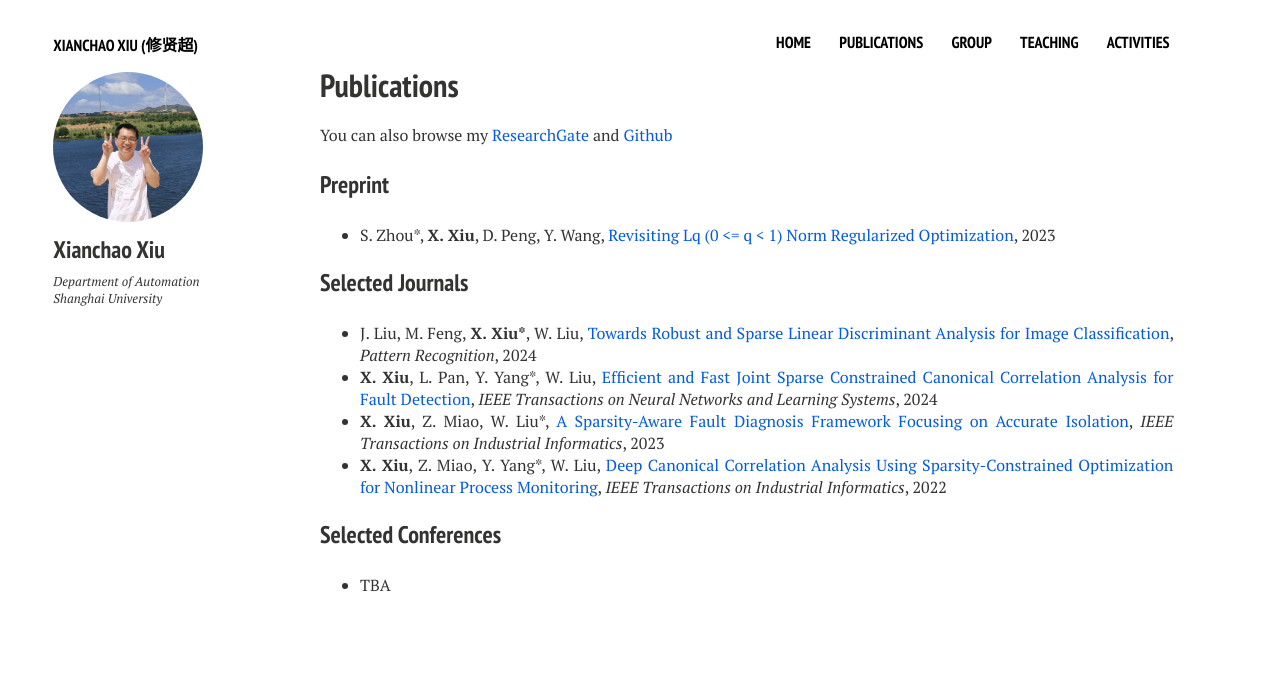
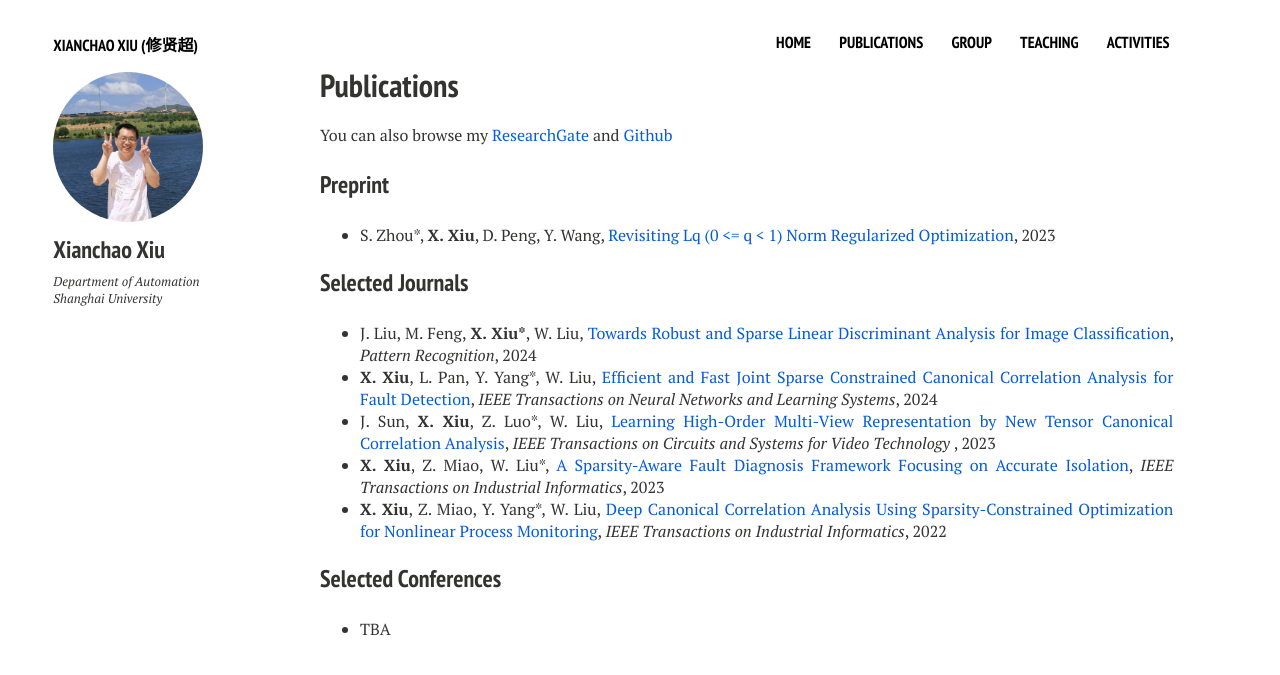
Before and after one commit to xianchaoxiu/xianchaoxiu.github.io, a Jekyll site: the page built from publications/index.md, in a window 1280 px wide. Shown: the top 675 px of the page. Built offline with Jekyll 4.4.1, drawn with Linux system fonts in a browser that asks for light colours; nearby versions of some CDN libraries.

Commit message:
Update index.md

```diff
--- a/publications/index.md
+++ b/publications/index.md
@@ -23,6 +23,7 @@ You can also browse my <a href="https://www.researchgate.net/profile/Xianchao-Xi
 
 * J. Liu, M. Feng, <b>X. Xiu*</b>, W. Liu, <a href="https://www.sciencedirect.com/science/article/pii/S0031320324002632" class="textlink" target="_blank">Towards Robust and Sparse Linear Discriminant Analysis for Image Classification</a>, <i> Pattern Recognition</i>, 2024 <br>
 * <b>X. Xiu</b>, L. Pan, Y. Yang*, W. Liu, <a href="https://ieeexplore.ieee.org/document/9887978" class="textlink" target="_blank">Efficient and Fast Joint Sparse Constrained Canonical Correlation Analysis for Fault Detection</a>, <i>IEEE Transactions on Neural Networks and Learning Systems</i>, 2024  <br>
+* J. Sun, <b>X. Xiu</b>, Z. Luo*, W. Liu, <a href="https://ieeexplore.ieee.org/abstract/document/10091146" class="textlink" target="_blank">Learning High-Order Multi-View Representation by New Tensor Canonical Correlation Analysis</a>, <i>IEEE Transactions on Circuits and Systems for Video Technology </i>, 2023  <br>
 * <b>X. Xiu</b>, Z. Miao, W. Liu*, <a href="https://ieeexplore.ieee.org/abstract/document/10091146" class="textlink" target="_blank">A Sparsity-Aware Fault Diagnosis Framework Focusing on Accurate Isolation</a>, <i>IEEE Transactions on Industrial Informatics</i>, 2023 <br>
 * <b>X. Xiu</b>, Z. Miao, Y. Yang*, W. Liu, <a href="https://ieeexplore.ieee.org/document/9583864" class="textlink" target="_blank">Deep Canonical Correlation Analysis Using Sparsity-Constrained Optimization for Nonlinear Process Monitoring</a>, <i>IEEE Transactions on Industrial Informatics</i>, 2022  <br>
 
```
